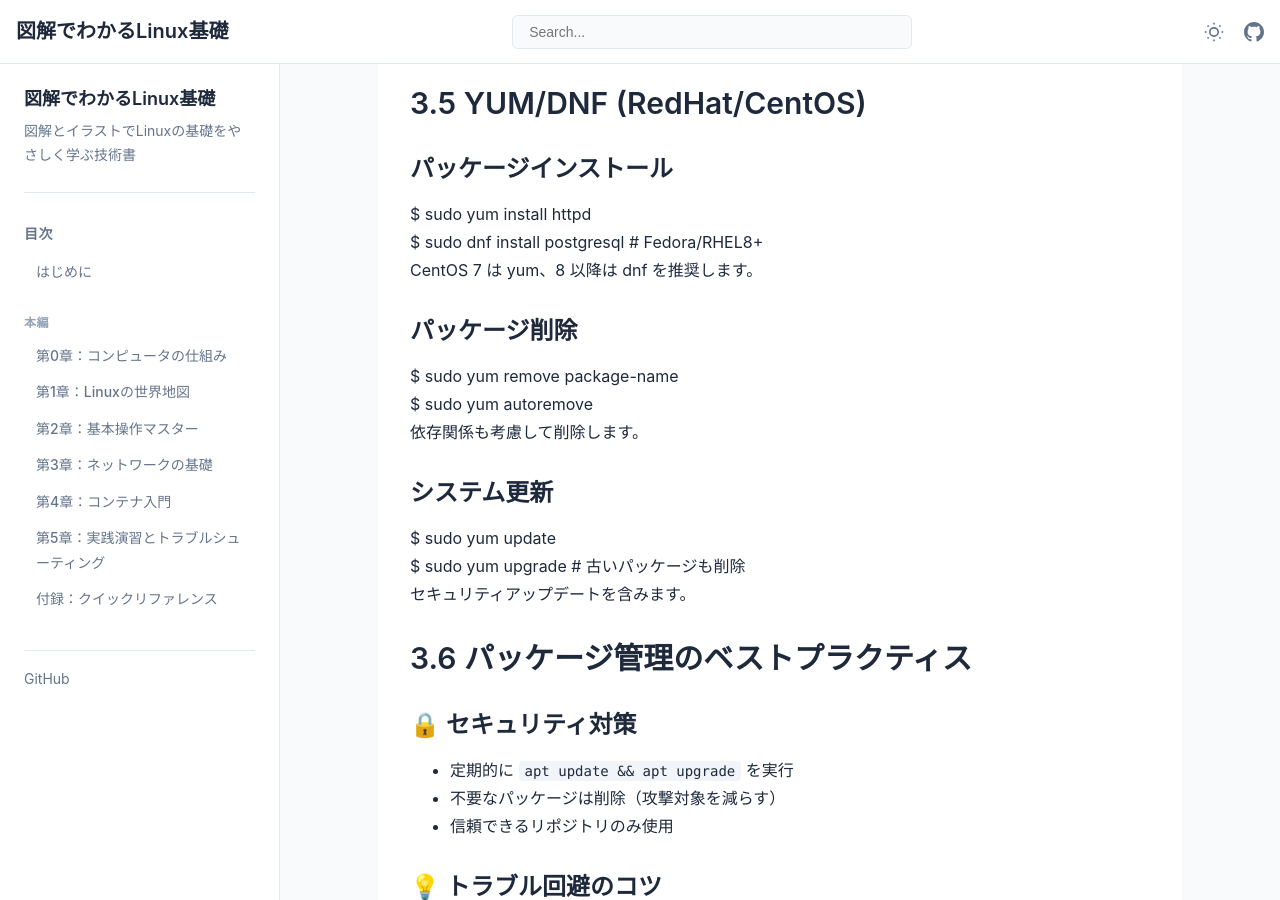
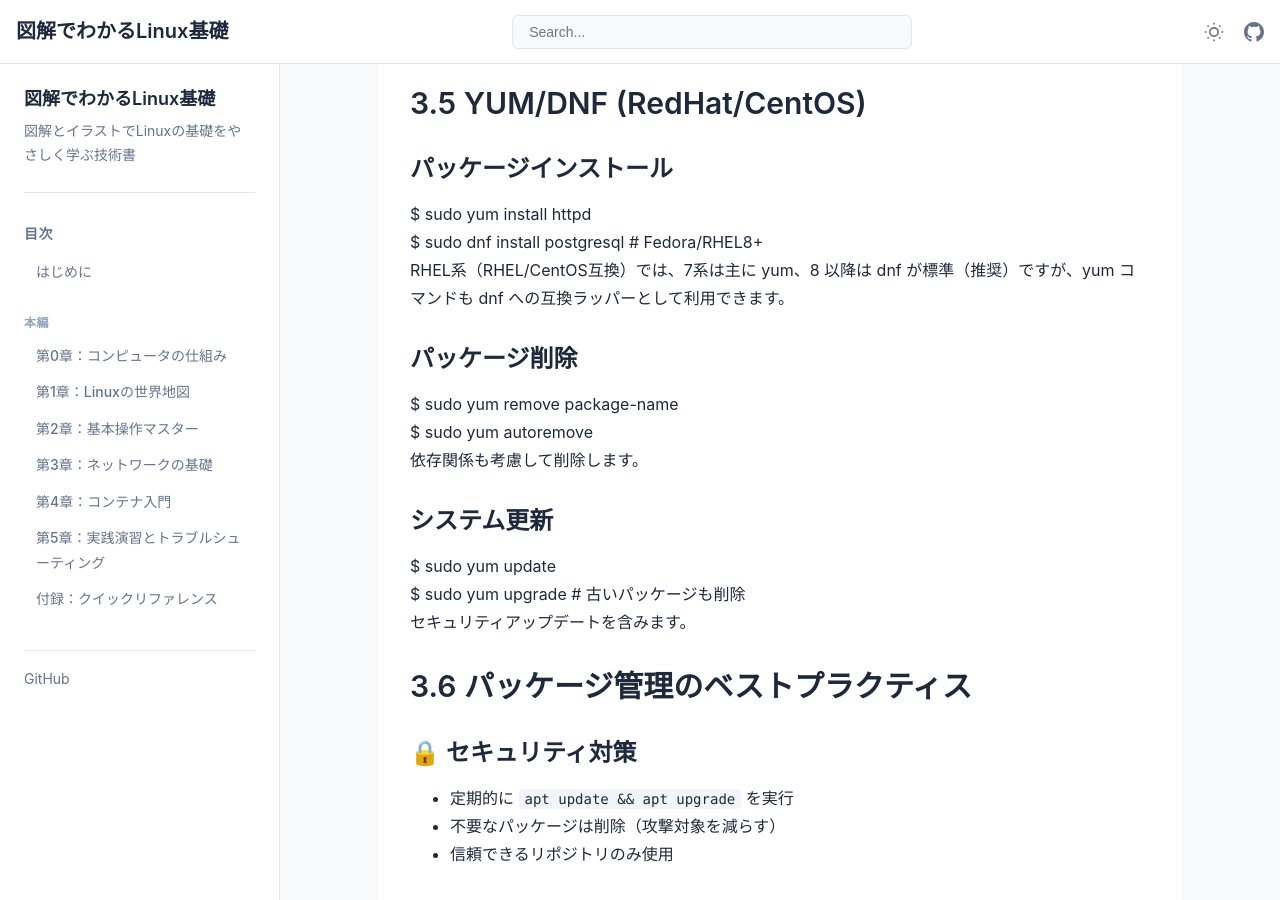
Before and after one commit to itdojp/illustrated-linux-basics-book, a Jekyll site: the page built from docs/chapter3/index.md, in a window 1280 px wide and 900 px high, scrolled down 3913 px. Built offline with Jekyll 4.4.1, drawn with Linux system fonts in a browser that asks for light colours.

Commit message:
fix(docs): clarify yum/dnf note (#62)
* fix(docs): clarify yum/dnf note

* fix(docs): mention yum compatibility on RHEL8+

```diff
--- a/docs/chapter3/index.md
+++ b/docs/chapter3/index.md
@@ -306,7 +306,7 @@
 $ sudo yum install httpd<br>
 $ sudo dnf install postgresql  # Fedora/RHEL8+
             </div>
-            <p>CentOS 7 は yum、8 以降は dnf を推奨します。</p>
+            <p>RHEL系（RHEL/CentOS互換）では、7系は主に yum、8 以降は dnf が標準（推奨）ですが、yum コマンドも dnf への互換ラッパーとして利用できます。</p>
         </div>
 
         <div class="command-card">
```
